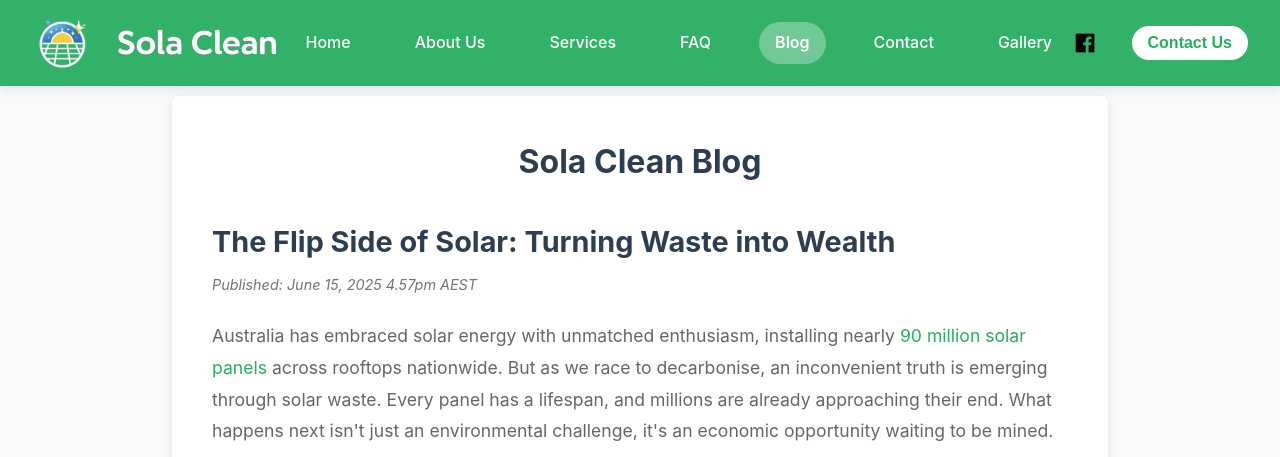
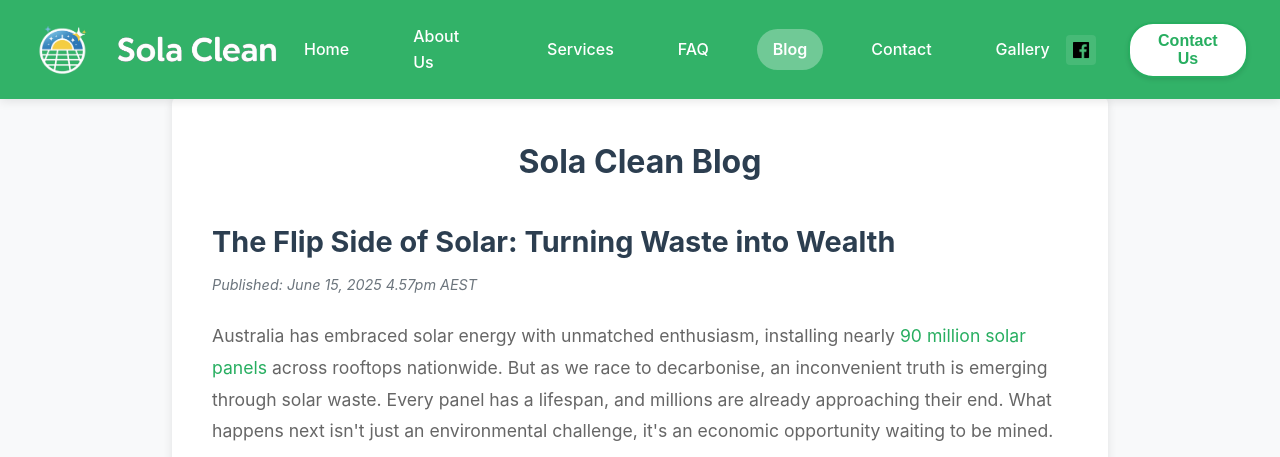
Before and after one commit to Tommy-Pickles/solaclean, a plain HTML site: page BLOG.html in a window 1280 px wide. Shown: the top 457 px of the page. Drawn offline with Linux system fonts and the light colour scheme.

Commit message:
Fix Facebook link and enhance button visibility in BLOG.html

```diff
--- a/BLOG.html
+++ b/BLOG.html
@@ -91,9 +91,10 @@
             text-decoration: none;
             font-weight: 600;
             transition: all 0.3s ease;
-            border: none;
+            border: 2px solid #27ae60;
             cursor: pointer;
             font-size: 1rem;
+            box-shadow: 0 2px 4px rgba(0,0,0,0.1);
         }
         .floating-header-contact-btn:hover {
             background: #f8f9fa;
@@ -136,9 +137,16 @@
             height: 30px;
             text-decoration: none;
             transition: transform 0.3s ease;
+            display: flex;
+            align-items: center;
+            justify-content: center;
+            background: rgba(255, 255, 255, 0.1);
+            border-radius: 4px;
+            padding: 2px;
         }
         .floating-header-facebook:hover {
             transform: scale(1.1);
+            background: rgba(255, 255, 255, 0.2);
         }
         .floating-header-nav {
             display: flex;
```
